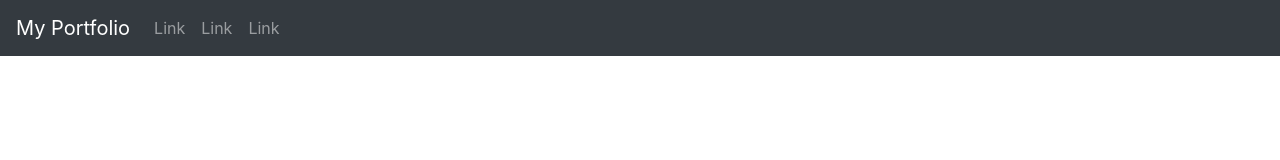
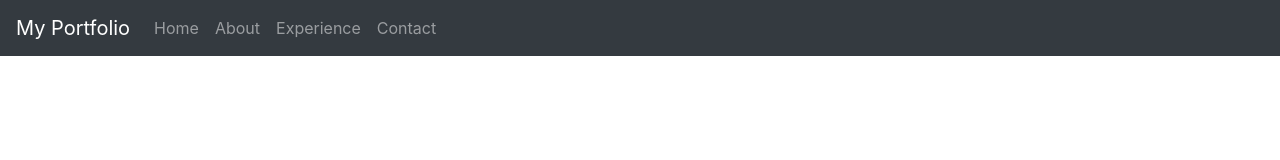
Before and after one commit to wiwabzu/myPortfolio, a plain HTML site: page index.html in a window 1280 px wide. Drawn offline with nearby package versions, Linux system fonts and the light colour scheme.

Commit message:
adding name home about experience contact in nav link

```diff
--- a/index.html
+++ b/index.html
@@ -25,14 +25,17 @@
         <div class="collapse navbar-collapse" id="collapsibleNavbar">
           <ul class="navbar-nav">
             <li class="nav-item">
-              <a class="nav-link" href="#">Link</a>
+              <a class="nav-link" href="#">Home</a>
             </li>
             <li class="nav-item">
-              <a class="nav-link" href="#">Link</a>
+              <a class="nav-link" href="#">About</a>
             </li>
             <li class="nav-item">
-              <a class="nav-link" href="#">Link</a>
+              <a class="nav-link" href="#">Experience</a>
             </li>
+            <li class="nav-item">
+                <a class="nav-link" href="#">Contact</a>
+              </li>
           </ul>
         </div>
       </nav>
```
